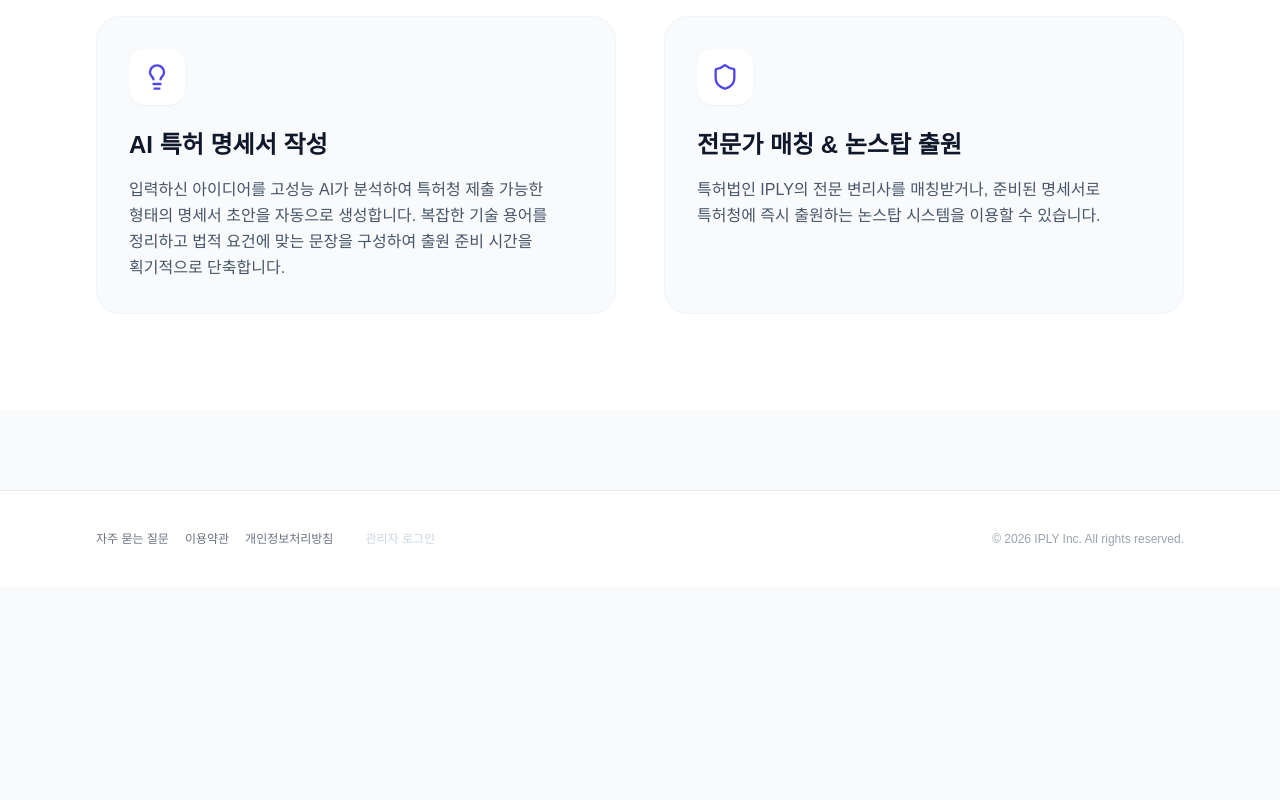
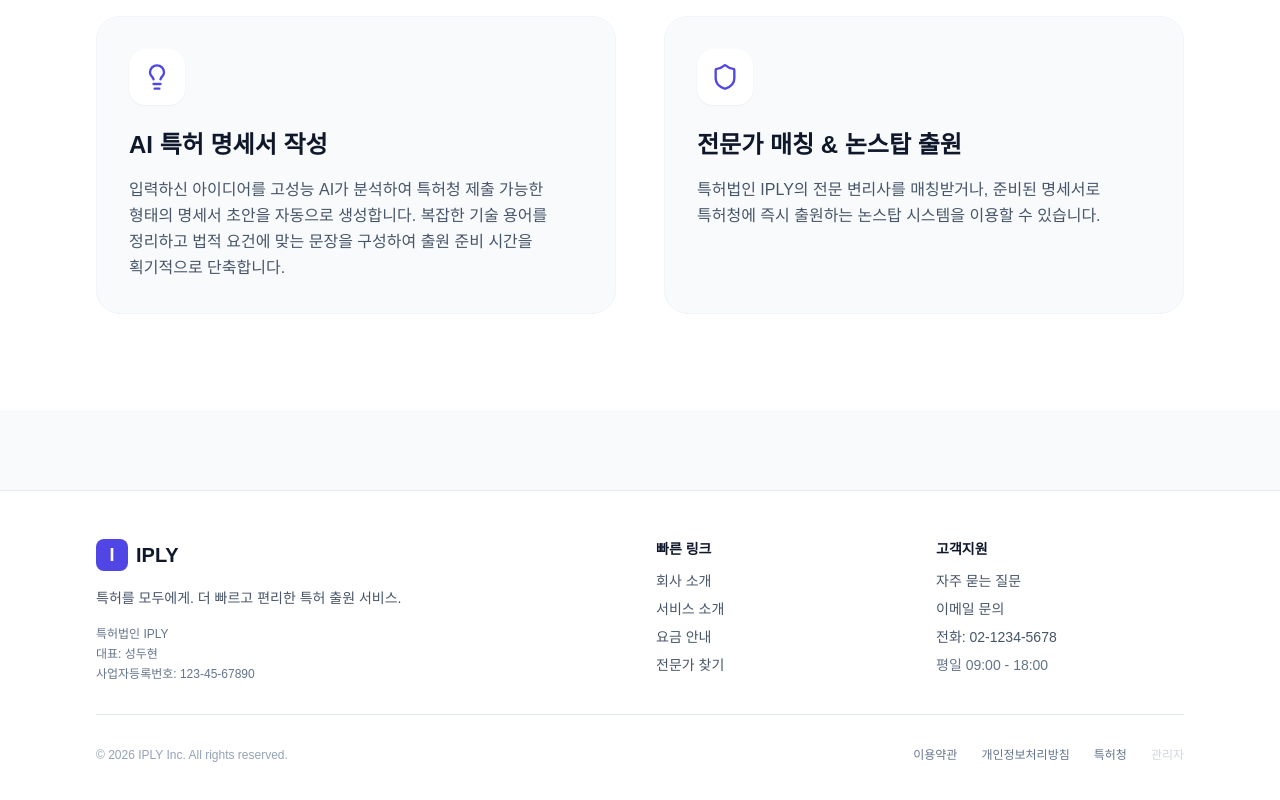
Before and after one commit to MKRgunsu/IPLY, a React (Vite) app: page /admin in a window 1280 px wide. Shown: the part 768-1568 px from the top of the page. Before the commit the page ends 1355 px from the top, so only its background shows below. Built offline with nearby package versions, Linux system fonts and the light colour scheme; a web font is replaced by a local one.

Commit message:
Update Layout.tsx

```diff
--- a/components/Layout.tsx
+++ b/components/Layout.tsx
@@ -7,6 +7,13 @@ export const Layout: React.FC<{ children: React.ReactNode }> = ({ children }) =>
   const location = useLocation();
 
   const toggleMenu = () => setIsMenuOpen(!isMenuOpen);
+
+  // Don't show header/footer on admin page
+  const isAdminPage = location.pathname === '/admin';
+
+  if (isAdminPage) {
+    return <>{children}</>;
+  }
 
   return (
     <div className="min-h-screen flex flex-col bg-slate-50">
@@ -25,6 +32,7 @@ export const Layout: React.FC<{ children: React.ReactNode }> = ({ children }) =>
 
             {/* Desktop Nav */}
             <nav className="hidden md:flex space-x-8">
+              <Link to="/about" className="text-slate-600 hover:text-indigo-600 px-3 py-2 text-sm font-bold transition-colors">회사 소개</Link>
               <Link to="/process" className="text-slate-600 hover:text-indigo-600 px-3 py-2 text-sm font-bold transition-colors">서비스 소개</Link>
               <Link to="/pricing" className="text-slate-600 hover:text-indigo-600 px-3 py-2 text-sm font-bold transition-colors">요금 및 Q&A</Link>
               <Link to="/attorneys" className="text-slate-600 hover:text-indigo-600 px-3 py-2 text-sm font-bold transition-colors">전문가 찾기</Link>
@@ -43,6 +51,7 @@ export const Layout: React.FC<{ children: React.ReactNode }> = ({ children }) =>
         {isMenuOpen && (
           <div className="md:hidden bg-white border-b border-gray-200 absolute w-full">
             <div className="px-4 pt-4 pb-6 space-y-2 shadow-lg">
+              <Link to="/about" onClick={toggleMenu} className="block px-4 py-3 text-base font-bold text-slate-700 hover:bg-slate-50 rounded-lg">회사 소개</Link>
               <Link to="/process" onClick={toggleMenu} className="block px-4 py-3 text-base font-bold text-slate-700 hover:bg-slate-50 rounded-lg">서비스 소개</Link>
               <Link to="/pricing" onClick={toggleMenu} className="block px-4 py-3 text-base font-bold text-slate-700 hover:bg-slate-50 rounded-lg">요금 및 Q&A</Link>
               <Link to="/attorneys" onClick={toggleMenu} className="block px-4 py-3 text-base font-bold text-slate-700 hover:bg-slate-50 rounded-lg">전문가 찾기</Link>
@@ -56,21 +65,66 @@ export const Layout: React.FC<{ children: React.ReactNode }> = ({ children }) =>
         {children}
       </main>
 
-      {/* Footer */}
+      {/* Footer - Always Visible */}
       <footer className="bg-white border-t border-gray-200 mt-20">
-        <div className="max-w-6xl mx-auto px-4 py-10 sm:px-6 lg:px-8">
-          <div className="md:flex md:items-center md:justify-between">
-            <div className="flex justify-center md:order-2">
-              <p className="text-center text-xs text-gray-400">
+        <div className="max-w-6xl mx-auto px-4 py-12 sm:px-6 lg:px-8">
+          {/* Top Section */}
+          <div className="grid grid-cols-1 md:grid-cols-4 gap-8 mb-8">
+            {/* Company Info */}
+            <div className="md:col-span-2">
+              <div className="flex items-center gap-2 mb-4">
+                <div className="w-8 h-8 bg-indigo-600 rounded-lg flex items-center justify-center">
+                  <span className="text-white font-bold text-lg">I</span>
+                </div>
+                <span className="font-bold text-xl text-slate-900">IPLY</span>
+              </div>
+              <p className="text-sm text-slate-600 leading-relaxed mb-4">
+                특허를 모두에게. 더 빠르고 편리한 특허 출원 서비스.
+              </p>
+              <div className="text-xs text-slate-500 space-y-1">
+                <p>특허법인 IPLY</p>
+                <p>대표: 성두현</p>
+                <p>사업자등록번호: 123-45-67890</p>
+              </div>
+            </div>
+
+            {/* Quick Links */}
+            <div>
+              <h4 className="font-bold text-slate-900 mb-3 text-sm">빠른 링크</h4>
+              <ul className="space-y-2 text-sm">
+                <li><Link to="/about" className="text-slate-600 hover:text-indigo-600 transition-colors">회사 소개</Link></li>
+                <li><Link to="/process" className="text-slate-600 hover:text-indigo-600 transition-colors">서비스 소개</Link></li>
+                <li><Link to="/pricing" className="text-slate-600 hover:text-indigo-600 transition-colors">요금 안내</Link></li>
+                <li><Link to="/attorneys" className="text-slate-600 hover:text-indigo-600 transition-colors">전문가 찾기</Link></li>
+              </ul>
+            </div>
+
+            {/* Support */}
+            <div>
+              <h4 className="font-bold text-slate-900 mb-3 text-sm">고객지원</h4>
+              <ul className="space-y-2 text-sm">
+                <li><Link to="/pricing" className="text-slate-600 hover:text-indigo-600 transition-colors">자주 묻는 질문</Link></li>
+                <li><a href="mailto:support@iply.com" className="text-slate-600 hover:text-indigo-600 transition-colors">이메일 문의</a></li>
+                <li><a href="tel:02-1234-5678" className="text-slate-600 hover:text-indigo-600 transition-colors">전화: 02-1234-5678</a></li>
+                <li className="text-slate-500">평일 09:00 - 18:00</li>
+              </ul>
+            </div>
+          </div>
+
+          {/* Divider */}
+          <div className="border-t border-slate-200 pt-8">
+            <div className="flex flex-col md:flex-row justify-between items-center gap-4">
+              {/* Copyright */}
+              <p className="text-xs text-slate-400">
                 &copy; 2026 IPLY Inc. All rights reserved.
               </p>
-            </div>
-            <div className="mt-8 md:mt-0 md:order-1">
-              <div className="flex items-center justify-center md:justify-start gap-4 text-xs text-gray-500 font-medium">
-                <Link to="/pricing" className="cursor-pointer hover:text-indigo-600">자주 묻는 질문</Link>
-                <span className="cursor-pointer hover:text-indigo-600">이용약관</span>
-                <span className="cursor-pointer hover:text-indigo-600">개인정보처리방침</span>
-                <Link to="/admin" className="cursor-pointer hover:text-indigo-600 ml-4 text-slate-300">관리자 로그인</Link>
+
+              {/* Legal Links */}
+              <div className="flex items-center gap-6 text-xs text-slate-500 font-medium">
+                <Link to="/pricing" className="hover:text-indigo-600 transition-colors">이용약관</Link>
+                <Link to="/pricing" className="hover:text-indigo-600 transition-colors">개인정보처리방침</Link>
+                <a href="https://www.kipo.go.kr" target="_blank" rel="noopener noreferrer" className="hover:text-indigo-600 transition-colors">특허청</a>
+                <Link to="/admin" className="hover:text-indigo-600 transition-colors opacity-30">관리자</Link>
               </div>
             </div>
           </div>
```
